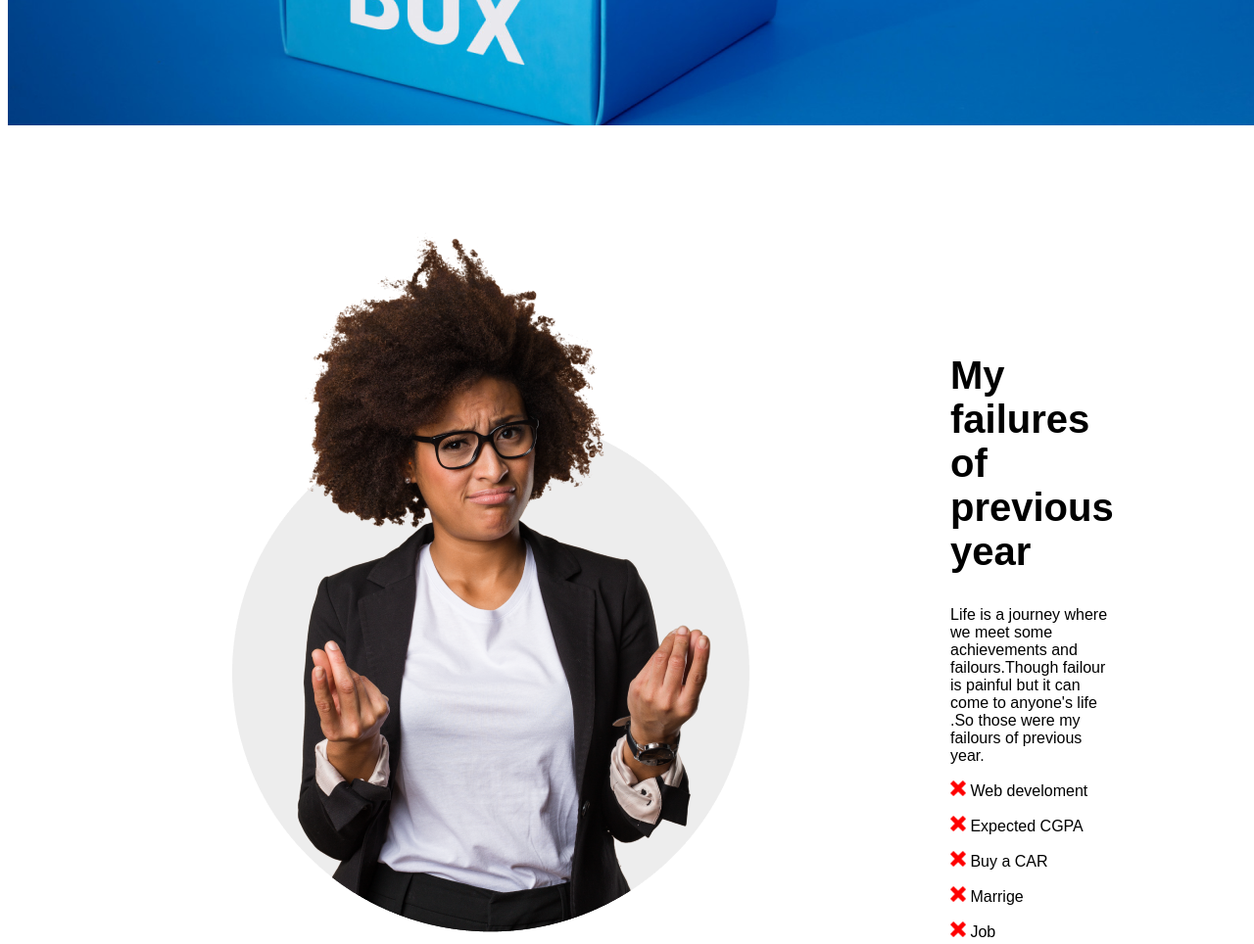
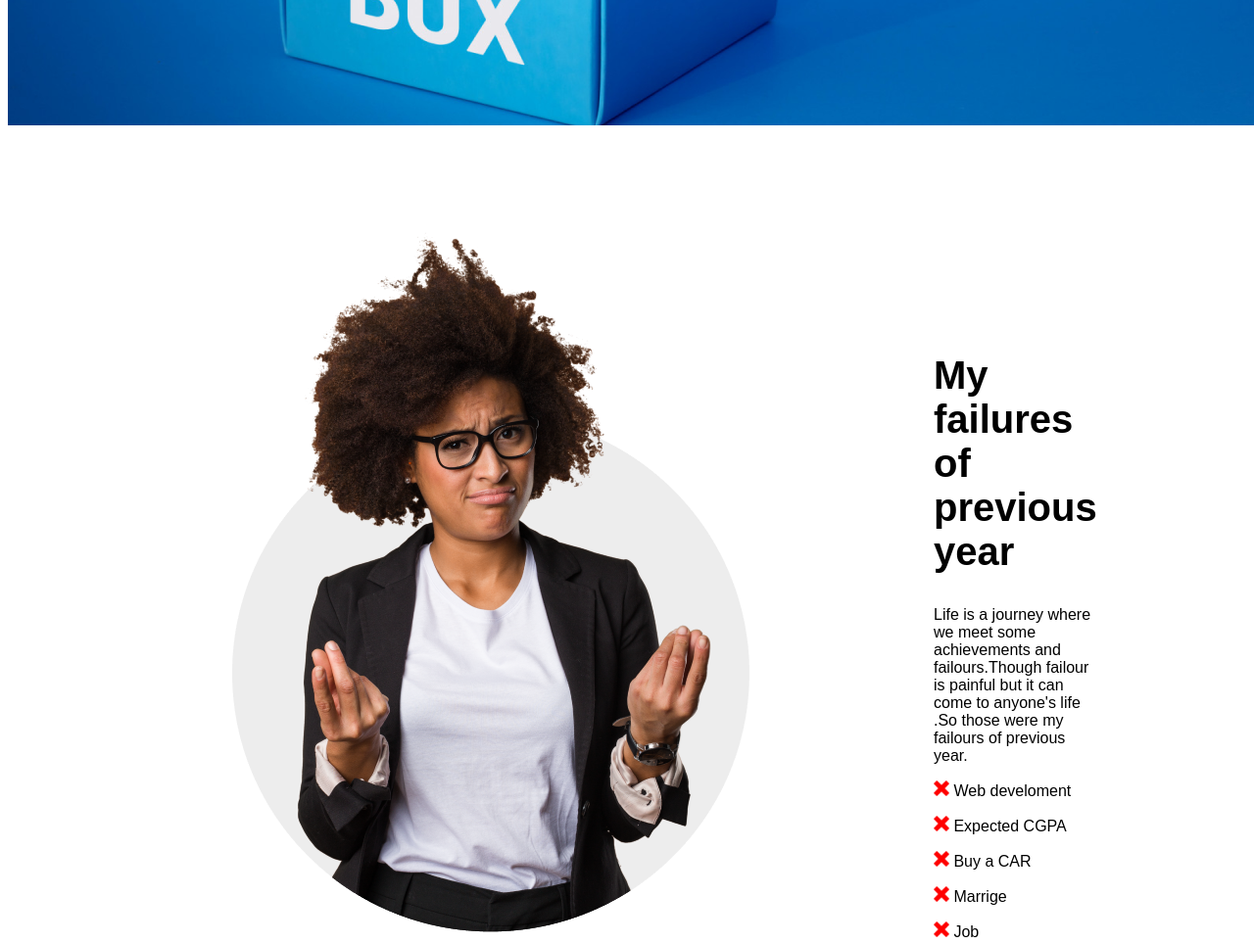
Before and after one commit to roudrapcraker/new-year-new-me, a plain HTML site: page index.html in a window 1280 px wide. Shown: the part 680-1644 px from the top of the page at 98% size. Drawn offline with Linux system fonts and the light colour scheme.

Commit message:
first commit

```diff
--- a/new-year.css
+++ b/new-year.css
@@ -32,7 +32,7 @@
 .previous-year{
     display: flex;
     justify-content: space-between;
-    gap: 87px;
+    gap: 70px;
 
  padding: 100px 206px;
 }
```
